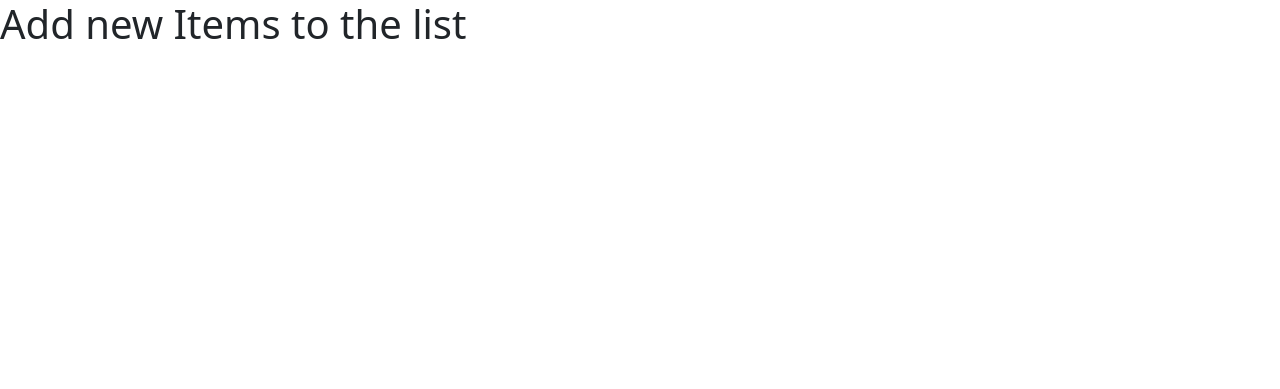
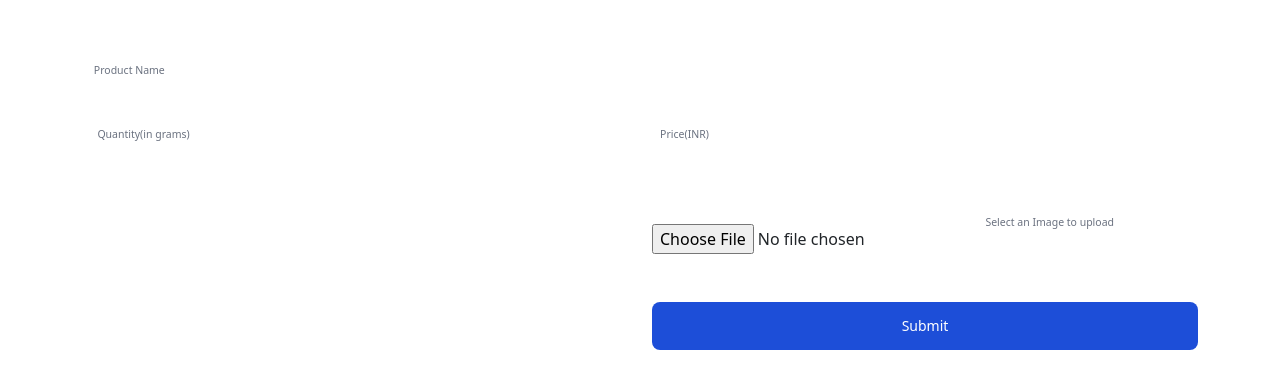
Before and after one commit to yashnarkhede/Web-Portal, a Flask app: page /admin/add in a window 1280 px wide. Shown: the top 389 px of the page. Run offline with Flask 2, Linux system fonts and the light colour scheme; a user stored in the database is signed in.

Commit message:
add and view admin

```diff
--- a/main.py
+++ b/main.py
@@ -1,15 +1,24 @@
+from msilib.schema import AdminExecuteSequence
 from flask import Flask, render_template, request, redirect, url_for, session
 from flask_sqlalchemy import SQLAlchemy
 import re
+from collections import defaultdict
+import os
+from werkzeug.utils import secure_filename
+
 
 app = Flask(__name__)
 
-app.config['SQLALCHEMY_DATABASE_URI'] = 'sqlite:///login.db'
+app.config['SQLALCHEMY_DATABASE_URI'] = 'sqlite:///models.db'
 app.config['SQLALCHEMY_TRACK_MODIFICATIONS'] = False
+
+UPLOAD_FOLDER = r"C:\Users\dhana\coding\Personal Projects\Web-Portal\static\Images"
+
 
 db = SQLAlchemy(app)
 
 app.secret_key = "Not Defined yet"
+app.config['UPLOAD_FOLDER'] = UPLOAD_FOLDER
 
 # print statements for personal understandings
 
@@ -43,15 +52,18 @@ class AdminItems(db.Model):
     item_name = db.Column(db.Integer, nullable=False)
     item_quantity = db.Column(db.Integer, nullable=False)
     item_price = db.Column(db.Integer, nullable=False)
+    item_image = db.Column(db.String(255),nullable=False)
 
 @app.route("/", methods=['GET'])
 def start():
     return render_template('startpage.html')
 
 # adding the admin in db
+'''
 admin = Admin(first_name='dhananjay', last_name='pai', email='dhananjay2002pai@gmail.com', password='123456')
 db.session.add(admin)
 db.session.commit()
+'''
 
 @app.route("/admin", methods=['GET', 'POST'])
 def admin():
@@ -156,15 +168,47 @@ def login():
 
 @app.route("/admin/view", methods=['GET', 'POST'])
 def view():
-    return render_template('adminview.html')
+    if session.get('adminlogin'):
+        all_data = AdminItems.query.all()
+
+        data = defaultdict(list)
+        for i in all_data:
+            data[i.id] = [i.item_name,i.item_quantity,i.item_price]
+        print(data)
+        return render_template('adminview.html',data=data)
+    return redirect(url_for('admin'))
 
 @app.route("/admin/add", methods=['GET', 'POST'])
 def add():
-    return render_template('adminadd.html')
+    msg = ""
+    if session.get('adminlogin'):
+        if request.method=='POST':
+            file = request.files.get('image')
+            filename = secure_filename(file.filename)
+            file_path = os.path.join(app.config['UPLOAD_FOLDER'],filename)
+            file.save(file_path)
+            print('image saved')
+            pname = request.form.get('pname')
+            pquantity = request.form.get('pquantity')
+            pquantity = int(pquantity)
+            pprice = request.form.get('pprice')
+            pprice = int(pprice)
+            print(pname,pquantity,pprice,file_path)
+
+            product = AdminItems(item_name=pname,item_quantity=pquantity,item_price=pprice,item_image=file_path)
+            db.session.add(product)
+            db.session.commit()
+            print('saved')
+            msg = 'Item added Successfully'
+            return render_template('adminadd.html', msg=msg)
+        return render_template('adminadd.html',msg=msg)
+    return redirect(url_for('admin'))
 
 @app.route("/admin/update", methods=['GET', 'POST'])
 def update():
-    return render_template('adminupdate.html ')
+    if session.get('adminlogin'):
+        return render_template('adminupdate.html ')
+    return redirect(url_for('admin'))
 
 @app.route("/logout", methods=['GET', 'POST'])
 def logout():
--- a/templates/adminadd.html
+++ b/templates/adminadd.html
@@ -1,27 +1,51 @@
-<!doctype html>
+<!DOCTYPE html>
 <html lang="en">
   <head>
-    <!-- Required meta tags -->
-    <meta charset="utf-8">
-    <meta name="viewport" content="width=device-width, initial-scale=1">
+    <meta charset="UTF-8">
+    <meta name="viewport" content="width=device-width, initial-scale=1.0">
+    <link href="https://unpkg.com/tailwindcss@^2/dist/tailwind.min.css" rel="stylesheet">
+    <link href="https://cdn.jsdelivr.net/npm/bootstrap@5.1.3/dist/css/bootstrap.min.css" rel="stylesheet" integrity="sha384-1BmE4kWBq78iYhFldvKuhfTAU6auU8tT94WrHftjDbrCEXSU1oBoqyl2QvZ6jIW3" crossorigin="anonymous">
+    <title>Sweets and Dry Fruits</title>
 
-    <!-- Bootstrap CSS -->
-    <link href="https://cdn.jsdelivr.net/npm/bootstrap@5.1.3/dist/css/bootstrap.min.css" rel="stylesheet" integrity="sha384-1BmE4kWBq78iYhFldvKuhfTAU6auU8tT94WrHftjDbrCEXSU1oBoqyl2QvZ6jIW3" crossorigin="anonymous">
-
-    <title>Add</title>
   </head>
   <body>
-    <h1>Add new Items to the list</h1>
 
-    <!-- Optional JavaScript; choose one of the two! -->
+    <div class="container">
+      <div class="text-green-600 font-bold" role="success">
+        {{msg}}
+      </div>
+      <br>
+    <form action="/admin/add" method="POST" enctype="multipart/form-data">
+        <br>
+        <br>
+        <div class="relative z-0 mb-6 w-full group">
+        <input type="text" name="pname" class="block py-2.5 px-0 w-full text-sm text-gray-900 bg-transparent border-0 border-b-2 border-gray-300 appearance-none dark:text-white dark:border-gray-600 dark:focus:border-blue-500 focus:outline-none focus:ring-0 focus:border-blue-600 peer" placeholder=" " required="">
+        <label name="pname" for="floating_first_name" class="absolute text-sm text-gray-500 dark:text-gray-400 duration-300 transform -translate-y-6 scale-75 top-3 -z-10 origin-[0] peer-focus:left-0 peer-focus:text-blue-600 peer-focus:dark:text-blue-500 peer-placeholder-shown:scale-100 peer-placeholder-shown:translate-y-0 peer-focus:scale-75 peer-focus:-translate-y-6">Product Name</label>
+        </div>
 
-    <!-- Option 1: Bootstrap Bundle with Popper -->
-    <script src="https://cdn.jsdelivr.net/npm/bootstrap@5.1.3/dist/js/bootstrap.bundle.min.js" integrity="sha384-ka7Sk0Gln4gmtz2MlQnikT1wXgYsOg+OMhuP+IlRH9sENBO0LRn5q+8nbTov4+1p" crossorigin="anonymous"></script>
+        <div class="grid xl:grid-cols-2 xl:gap-6">
+        <div class="relative z-0 mb-6 w-full group">
+        <input type="text" name="pquantity" id="floating_first_name" class="block py-2.5 px-0 w-full text-sm text-gray-900 bg-transparent border-0 border-b-2 border-gray-300 appearance-none dark:text-white dark:border-gray-600 dark:focus:border-blue-500 focus:outline-none focus:ring-0 focus:border-blue-600 peer" placeholder=" " required="">
+        <label name="pquantity" for="floating_first_name" class="absolute text-sm text-gray-500 dark:text-gray-400 duration-300 transform -translate-y-6 scale-75 top-3 -z-10 origin-[0] peer-focus:left-0 peer-focus:text-blue-600 peer-focus:dark:text-blue-500 peer-placeholder-shown:scale-100 peer-placeholder-shown:translate-y-0 peer-focus:scale-75 peer-focus:-translate-y-6">Quantity(in grams)</label>
+        </div>
+        <div class="relative z-0 mb-6 w-full group">
+        <input type="text" name="pprice" id="floating_last_name" class="block py-2.5 px-0 w-full text-sm text-gray-900 bg-transparent border-0 border-b-2 border-gray-300 appearance-none dark:text-white dark:border-gray-600 dark:focus:border-blue-500 focus:outline-none focus:ring-0 focus:border-blue-600 peer" placeholder=" " required="">
+        <label name="pprice" for="floating_last_name" class="absolute text-sm text-gray-500 dark:text-gray-400 duration-300 transform -translate-y-6 scale-75 top-3 -z-10 origin-[0] peer-focus:left-0 peer-focus:text-blue-600 peer-focus:dark:text-blue-500 peer-placeholder-shown:scale-100 peer-placeholder-shown:translate-y-0 peer-focus:scale-75 peer-focus:-translate-y-6">Price(INR)</label>
+        </div>
+        <br>
+        <br>
+        <div class="relative z-0 mb-6 w-full group">
+          <input type="file" name="image" id="fileToUpload">
+          <label name="image" for="floating_file_name" class="absolute text-sm text-gray-500 dark:text-gray-400 duration-300 transform -translate-y-6 scale-75 top-3 -z-10 origin-[0] peer-focus:left-0 peer-focus:text-blue-600 peer-focus:dark:text-blue-500 peer-placeholder-shown:scale-100 peer-placeholder-shown:translate-y-0 peer-focus:scale-75 peer-focus:-translate-y-6" placeholder=" " required="">Select an Image to upload</label>
+          </div>
+          <br>
+          <br>
+        <button type="submit" class="text-white bg-blue-700 hover:bg-blue-800 focus:ring-4 focus:outline-none focus:ring-blue-300 font-medium rounded-lg text-sm w-full sm:w-auto px-5 py-2.5 text-center dark:bg-blue-600 dark:hover:bg-blue-700 dark:focus:ring-blue-800">Submit</button>
+        </form>
+      </div>
 
-    <!-- Option 2: Separate Popper and Bootstrap JS -->
-    <!--
-    <script src="https://cdn.jsdelivr.net/npm/@popperjs/core@2.10.2/dist/umd/popper.min.js" integrity="sha384-7+zCNj/IqJ95wo16oMtfsKbZ9ccEh31eOz1HGyDuCQ6wgnyJNSYdrPa03rtR1zdB" crossorigin="anonymous"></script>
-    <script src="https://cdn.jsdelivr.net/npm/bootstrap@5.1.3/dist/js/bootstrap.min.js" integrity="sha384-QJHtvGhmr9XOIpI6YVutG+2QOK9T+ZnN4kzFN1RtK3zEFEIsxhlmWl5/YESvpZ13" crossorigin="anonymous"></script>
-    -->
-  </body>
+
+      <script src="https://cdn.jsdelivr.net/npm/bootstrap@5.1.3/dist/js/bootstrap.bundle.min.js" integrity="sha384-ka7Sk0Gln4gmtz2MlQnikT1wXgYsOg+OMhuP+IlRH9sENBO0LRn5q+8nbTov4+1p" crossorigin="anonymous"></script>
+
+</body>
 </html>
--- a/templates/startpage.html
+++ b/templates/startpage.html
@@ -8,7 +8,7 @@
     <!-- Bootstrap CSS -->
     <link href="https://cdn.jsdelivr.net/npm/bootstrap@5.1.3/dist/css/bootstrap.min.css" rel="stylesheet" integrity="sha384-1BmE4kWBq78iYhFldvKuhfTAU6auU8tT94WrHftjDbrCEXSU1oBoqyl2QvZ6jIW3" crossorigin="anonymous">
 
-    <title>Welcom</title>
+    <title>Welcome</title>
   </head>
   <body>
     <div class="container">
```
Also changed, not shown: templates/adminview.html (+21 -0 lines), login.db (deleted), models.db (added).
